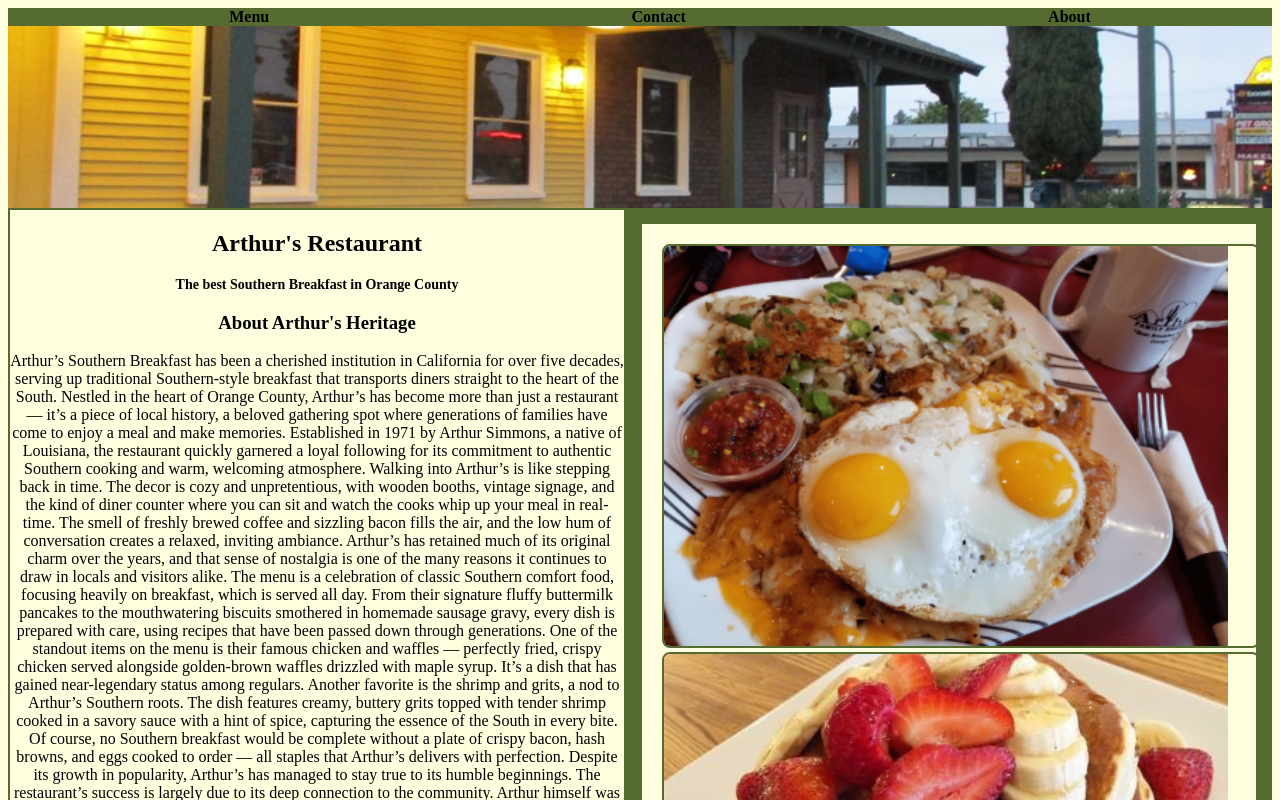
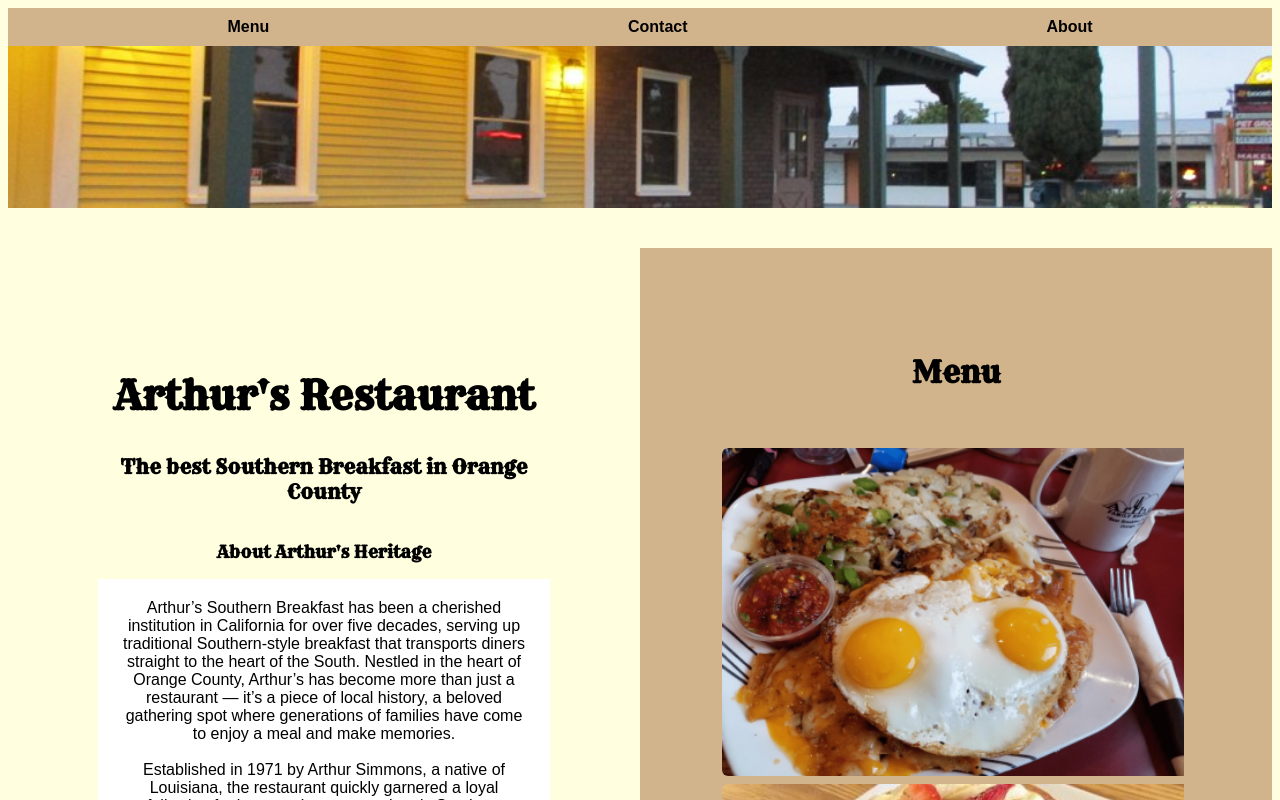
Before and after one commit to BreannaSand/ithshtmlcss, a plain HTML site: page index.html in a window 1280 px wide. Shown: the top 800 px of the page. Drawn offline with Linux system fonts and the light colour scheme.

Commit message:
font, footer, validation

```diff
--- a/index.html
+++ b/index.html
@@ -12,9 +12,7 @@
 </head>
 
 <body>
-
     <header class="header">
-
         <nav>
             <ul>
                 <li><a href="#menu">Menu</a></li>
@@ -29,15 +27,16 @@
         <div class="main-content">
             <h1>Arthur's Restaurant</h1>
             <h2>The best Southern Breakfast in Orange County </h2>
-            <h3>About Arthur's Heritage</h3>
-            <p id="about">Arthur’s Southern Breakfast has been a cherished institution in California for over five
+            <h3 id="about">About Arthur's Heritage</h3>
+            <p>Arthur’s Southern Breakfast has been a cherished institution in California for over five
                 decades, serving
                 up
                 traditional Southern-style breakfast that transports diners straight to the heart of the South. Nestled
                 in
                 the heart of Orange County, Arthur’s has become more than just a restaurant — it’s a piece of local
                 history,
-                a beloved gathering spot where generations of families have come to enjoy a meal and make memories.
+                a beloved gathering spot where generations of families have come to enjoy a meal and make
+                memories.<br><br>
                 Established in 1971 by Arthur Simmons, a native of Louisiana, the restaurant quickly garnered a loyal
                 following for its commitment to authentic Southern cooking and warm, welcoming atmosphere.
 
@@ -46,7 +45,8 @@
                 your
                 meal in real-time. The smell of freshly brewed coffee and sizzling bacon fills the air, and the low hum
                 of
-                conversation creates a relaxed, inviting ambiance. Arthur’s has retained much of its original charm over
+                conversation creates a relaxed, inviting ambiance.<br><br> Arthur’s has retained much of its original
+                charm over
                 the
                 years, and that sense of nostalgia is one of the many reasons it continues to draw in locals and
                 visitors
@@ -61,7 +61,7 @@
                 fried,
                 crispy chicken served alongside golden-brown waffles drizzled with maple syrup. It’s a dish that has
                 gained
-                near-legendary status among regulars.
+                near-legendary status among regulars.<br><br>
 
                 Another favorite is the shrimp and grits, a nod to Arthur’s Southern roots. The dish features creamy,
                 buttery grits topped with tender shrimp cooked in a savory sauce with a hint of spice, capturing the
@@ -76,7 +76,7 @@
                 Even
                 after his passing, his family continues to run the restaurant with the same passion and dedication,
                 making
-                sure that Arthur’s legacy lives on through every dish they serve.
+                sure that Arthur’s legacy lives on through every dish they serve.<br><br>
 
                 Arthur’s has become a go-to spot for breakfast lovers across Southern California. It’s the kind of place
                 where regulars know each other by name, and the servers greet you with a smile and a hot cup of coffee
@@ -89,22 +89,24 @@
     </section>
 
     <section class="image-gallery" id="menu">
+        <h1>Menu</h1>
         <img src="images/sunny-side-eggs-arthurs-gallery-400x284.png" alt="Picture of biscuits and gravy">
         <img src="images/Pancakes-gallery-400x284.jpg" alt="picture of pancakes with strawberries">
         <img src="images/Side-of-Biscuits-and-Gravy.jpg" alt="picture of eggs benedict">
         <img src="images/Eggs-Sausages.jpg" alt="Picture of eggs and sausages">
     </section>
+
     <footer class="footer">
         <div class="footer-container" id="contact">
-            <p>Address 546 Tustin Ave Orange 98567 </p>
-            <p>Phone 1(714)456-7887</p>
-            <p>Hours Everyday 7am - 6pm</p>
+            <p>Address: 546 Tustin Ave Orange 98567 </p>
+            <p>Phone: 1(714)456-7887</p>
+            <p>Hours: Everyday 7am - 6pm</p>
 
         </div>
     </footer>
 
-
-
 </body>
 
 </html>
+
+<!--html validated by w3schools validator-->
--- a/styles.css
+++ b/styles.css
@@ -1,3 +1,8 @@
+@font-face {
+    font-family: 'Rye';
+    src: url(Rye/Rye-Regular.ttf);
+}
+
 body {
     display: grid;
     grid-template-columns: 1fr;
@@ -10,11 +15,17 @@ body {
     text-align: center;
     height: 100vh;
     background-color: lightyellow;
+    font-family: Arial, Helvetica, sans-serif;
+}
+
+h1,
+h2,
+h3 {
+    font-family: 'Rye';
 }
 
 body h2 {
     font-size: 14px;
-    color: darkbrown;
 }
 
 
@@ -24,22 +35,23 @@ body h2 {
     color: black;
     grid-area: header;
     flex-direction: column;
-    justify-content: flex-end;
-    text-shadow: (0, 0, 0, 1);
+    display: flex;
+    justify-content: space-between;
+    align-items: center;
+    width: 100%;
     height: 200px;
 }
 
 nav {
-    background-color: darkolivegreen;
+    background-color: tan;
     width: 100%;
-
 }
 
 nav a {
     text-decoration: none;
     color: black;
     font-weight: bold;
-    padding: 10px;
+
 }
 
 nav a:hover {
@@ -54,31 +66,42 @@ ul {
     align-items: center;
 }
 
-
-
 li {
     list-style-type: none;
     margin: 0 20px;
-    font-weight: bold;
+    padding: 10px;
+
 }
 
 .main-content {
     grid-area: main-content;
-    border-style: solid;
-    border-color: darkolivegreen;
-    border-width: 2px 16px 2px 2px;
+    padding: 20px;
+
+}
+
+.main-content p {
+    background-color: white;
+    padding: 10px;
+}
+
+.main-content h2 {
+    font-size: 15px;
+    padding-bottom: 20px;
+}
+
+.main-content h3 {
+    font-size: 16px;
 }
 
 .image-gallery {
     grid-area: image-gallery;
-    border:
-        display: flex;
     flex-wrap: wrap;
     gap: 10px;
     padding: 20px;
     border-style: solid;
-    border-color: darkolivegreen;
-    border-width: 16px 16px 2px 2px;
+    border-color: tan;
+    border-width: 10px 10px 10px 10px;
+    background-color: tan;
 }
 
 .image-gallery img {
@@ -86,7 +109,7 @@ li {
     height: auto;
     object-fit: cover;
     border-radius: 8px;
-    border-color: darkolivegreen;
+    border-color: tan;
     border-style: solid;
     border-width: 2px;
     transition: transform 0.3s ease;
@@ -98,18 +121,12 @@ img:hover {
 
 .footer {
     grid-area: footer;
-    border-style: solid;
-    border-color: darkolivegreen;
-    border-width: 16px 16px 2px 2px;
+    padding: 20px;
 }
 
 .footer-container {
     display: flex;
     flex-direction: row;
-}
-
-footer:nth-child(1) {
-    padding: none;
 }
 
 /*tablet breakpoint*/
@@ -126,21 +143,54 @@ footer:nth-child(1) {
     }
 
     header {
-
         background-size: cover;
+        margin-bottom: 40px;
 
     }
 
+    .main-content p {
+        padding: 20px;
+    }
 
     .image-gallery img {
         width: calc(100% - 10px);
         gap: 20px;
         padding-right: 30px;
+    }
 
+    .footer-container {
+        justify-content: space-between;
+        align-items: center;
     }
 }
 
 /*desktop breakpoint*/
 @media (min-width: 980px) {
-    body {}
+    .main-content {
+        padding: 90px;
+
+    }
+
+    .main-content h1 {
+        font-size: 40px;
+    }
+
+    .main-content h2 {
+        font-size: 20px;
+    }
+
+    .main-content h3 {
+        font-size: 17px;
+    }
+
+    .image-gallery {
+        padding: 70px;
+    }
+
+    .image-gallery h1 {
+        font-size: 30px;
+        padding-bottom: 30px;
+    }
 }
+
+/*All kod validerad*/
```
Also changed, not shown: Rye/OFL.txt (added), Rye/Rye-Regular.ttf (added), 1 other file.
